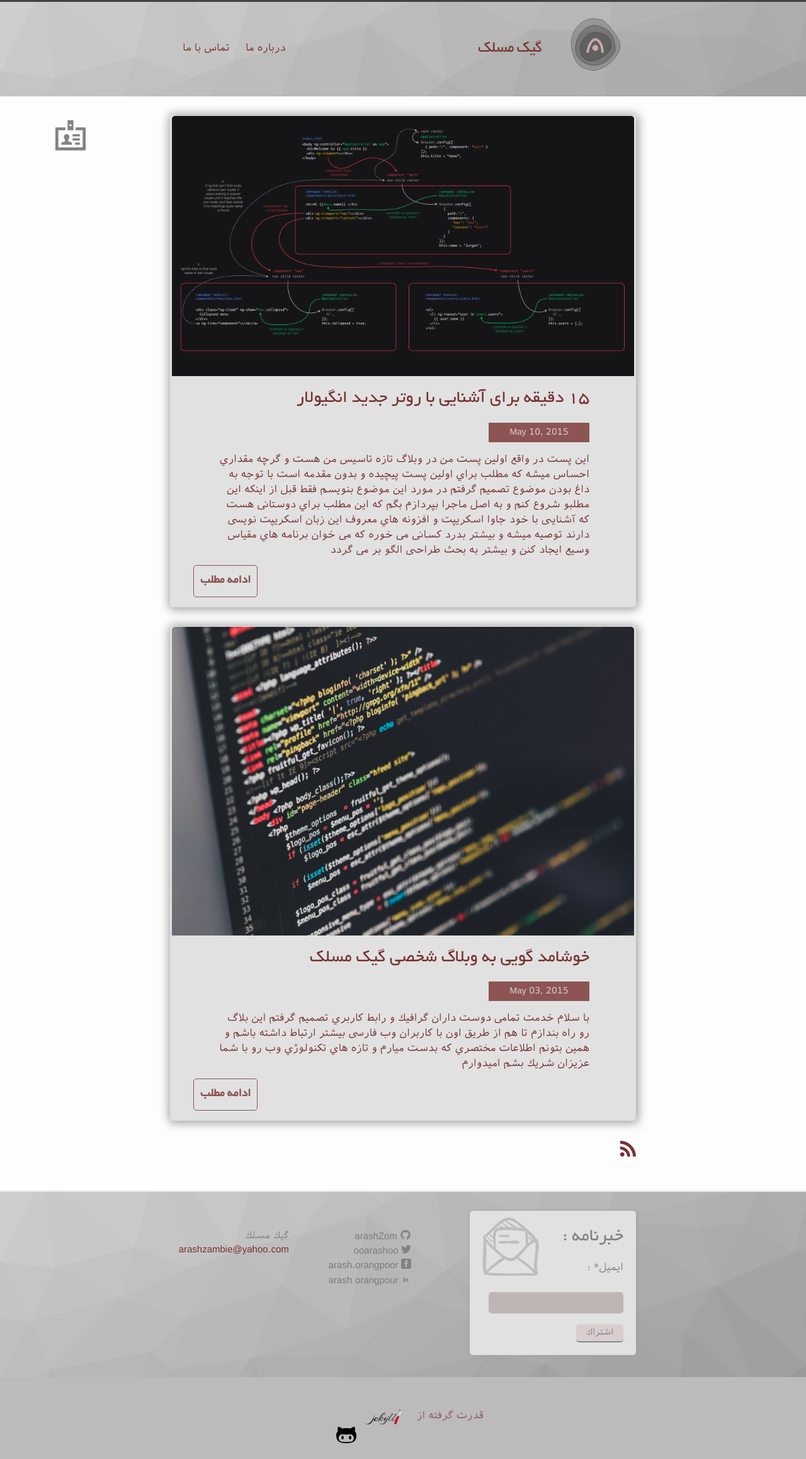
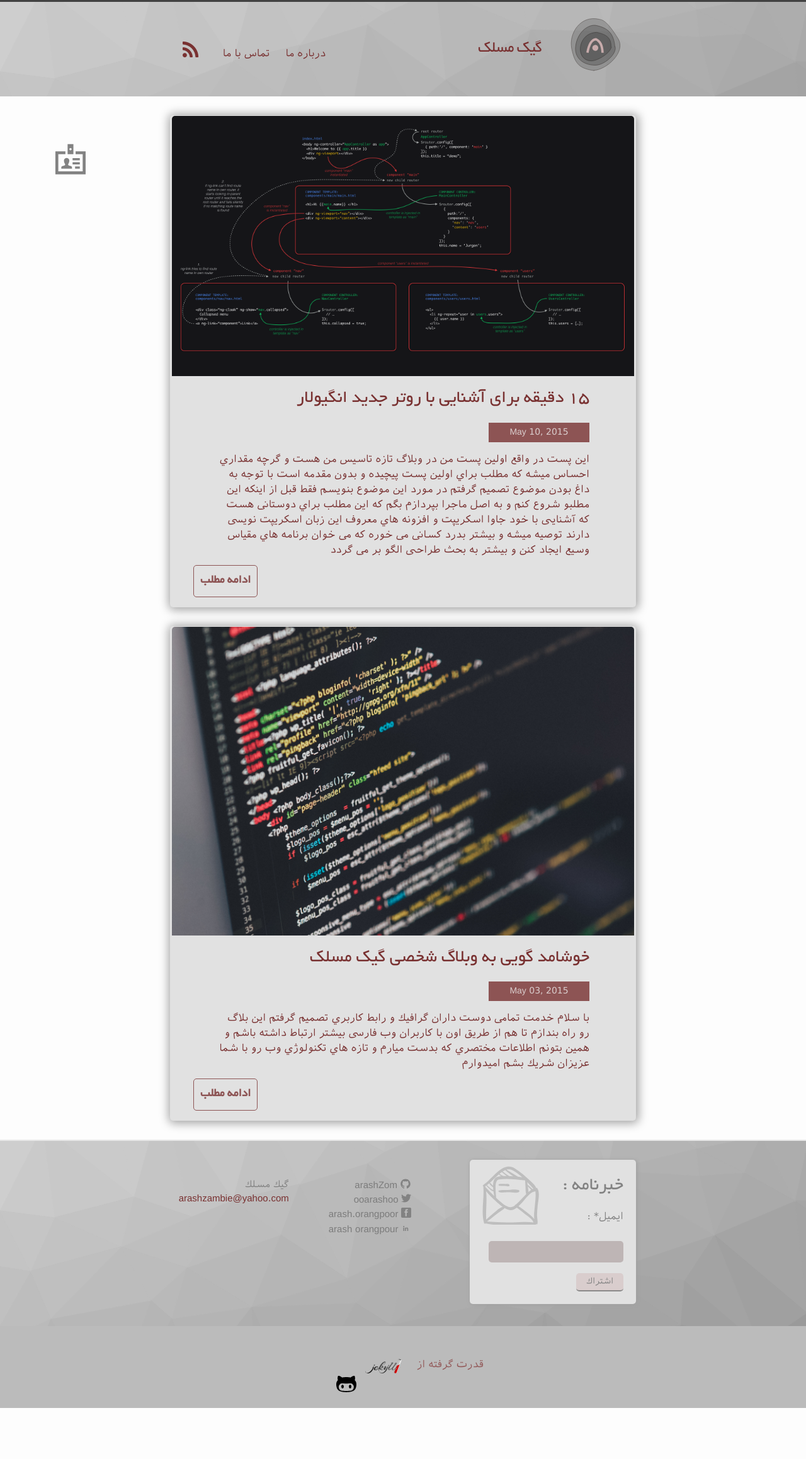
Before and after one commit to arashZom/arashzom.github.io, a Jekyll site: the page built from index.md, in a window 1280 px wide. Shown: the whole page at 63% size. Built offline with Jekyll 4.4.1, drawn with Linux system fonts in a browser that asks for light colours; after the commit the page ends 2235 px from its top, so only the background shows below that.

Commit message:
some changes happend

```diff
--- a/_includes/head.html
+++ b/_includes/head.html
@@ -26,5 +26,6 @@
   <script type="text/javascript" src="{{"/js/jquery.lazy.picture.min.js" | prepend: site.baseurl}}" defer></script>-->
   <script type="text/javascript" src="{{"/js/snap.js" | prepend : site.baseurl}}" defer></script>
   <script type="text/javascript" src="{{"/js/ga.js" | prepend : site.baseurl}}" defer></script>
-  <script type="text/javascript" src="{{"/js/jquery.jScrollPane.min.js"| prepend : site.baseurl}}" defer></script>
+  <script type="text/javascript" src="{{"/js/jquery.jScrollPane.min.js" | prepend : site.baseurl}}" defer></script>
+  <script type="text/javascript" src="{{"/js/jquery.sticky-kit.min.js" | prepend : site.baseurl}}" defer></script>
 </head>
--- a/_includes/header.html
+++ b/_includes/header.html
@@ -262,13 +262,20 @@
   </g>
 </svg> -->
       </a>
-
+<!--style="position:absolute;left:5%;"-->
+      <a href="{{ '/feed.xml' | prepend: site.baseurl }}" title="اشتراك از طريق rss" class="page-link rss" style="float:left;margin-top:10%;margin-right:5%;" >
+        <i class="fa fa-rss fa-2x"></i>
+      </a>
       <div class="trigger">
         {% for page in site.pages %}
           {% if page.title %}
             <a class="page-link" href="{{ page.url | prepend: site.baseurl }}">{{ page.title }}</a>
           {% endif %}
         {% endfor %}
+
+ <!--<p class="rss-subscribe">-->
+
+ <!--</p>-->
       </div>
     </nav>
 
--- a/_layouts/default.html
+++ b/_layouts/default.html
@@ -6,8 +6,8 @@
   <body>
 
     {% include header.html %}
+    <div class="page-content">
     {% include bio1.html %}
-    <div class="page-content">
       <div class="wrapper">
         {{ content }}
       </div>
--- a/_layouts/home.html
+++ b/_layouts/home.html
@@ -30,10 +30,5 @@ layout: default
     {% endfor %}
   </ul>
 
- <p class="rss-subscribe">
-   <a href="{{ '/feed.xml' | prepend: site.baseurl }}" title="اشتراك از طريق rss" >
-    <i class="fa fa-rss fa-2x"></i>
-  </a>
- </p>
 
 </div>
--- a/_sass/_layout.scss
+++ b/_sass/_layout.scss
@@ -11,6 +11,9 @@
     // Positioning context for the mobile navigation icon
     position: relative;
     direction:ltr;
+    // .wrapper{
+    //     min-width: 85% !important;
+    // }
 }
 
 .site-title {
@@ -133,11 +136,17 @@
 }
 .site-nav {
     float: left;
-    line-height: 150px;
+    line-height: 120px;
+    width: 50% !important;
+    margin-top: 1.5em;
 
     .menu-icon {
         display: none;
     }
+
+    // .trigger{
+    //     width:50%;
+    // }
 
     .page-link {
         color: $text-color;
@@ -152,6 +161,9 @@
         // &:not(:first-child) {
          margin-left: 20px;
         // }
+    }
+    .rss{
+
     }
 
     @include media-query($on-palm) {
@@ -200,6 +212,9 @@
                 border-bottom:none;
             }
             // margin-left:20px !important;
+        }
+        .rss{
+            display: none;
         }
     }
 }
@@ -402,6 +417,11 @@
         width: -webkit-calc(100% - (#{$spacing-unit} / 2));
         width:         calc(100% - (#{$spacing-unit} / 2));
     }
+      .site-nav{
+            width: 30% !important;
+            // background-color: transparent;
+        }
+
 }
 
 @include media-query($on-palm) {
@@ -471,6 +491,13 @@
         margin-right: auto;
         margin-left:auto;
     }
+    .site-header .wrapper .site-nav{
+        width:36px !important;
+    }
+
+    .site-header .wrapper .site-nav:hover{
+        width:136px !important;
+    }
 }
 
 
@@ -486,7 +513,7 @@
     height:auto !important;
     // background-color:$background-color2;
     // margin:0 50px;
-    padding: $spacing-unit 0;
+    // padding: $spacing-unit 0;
     .wrapper{
         // float:right;
     }
@@ -501,7 +528,7 @@
 .post-list {
     margin-left: 0;
     list-style: none;
-
+    margin-top: $spacing-unit;
      li {
         .postpic{
             img{
@@ -515,6 +542,8 @@
                 margin-bottom: 15px;
         }
         margin-bottom: $spacing-unit;
+        // margin-top: $spacing-unit;
+        // margin: $spacing-unit 0;
         background-color: #E1E1E1;
         box-shadow:1px 1px 15px 3px #a1a1a1;
         border-radius:5px;
@@ -1068,7 +1097,15 @@
 }
 
 
-
+.is_stuck{
+    // position: fixed !important;
+    // min-height: 100px;
+    height:100px;
+    // // width: 100% !important;
+    z-index: 99999 !important;
+    // top:0px;
+    opacity:1;
+}
 
 .picTag
  {
@@ -1131,16 +1168,24 @@
 //     }
 
 /// end .............
+.scotch-panel-wrapper{
+        // margin: -30px 0 !important;
+
+}
 
 #panel {
-    dispay:none;
+    // display:none;
         // position: fixed;
         // left: -15.625em; /*right or left and the width of your navigation panel*/
         // width: 15.625em; /*should match the above value*/
-     text-align:center !important;
-     color:#D9CACA !important;
+    text-align:center !important;
+    color:#D9CACA !important;
     background-color:#793131;
     opacity:0.4;
+    margin: -30px 0 !important;
+    // margin-bottom: -30px !important;
+    z-index:999999 !important;
+    // padding-right: 10px;
     // display:none;
     h4 {
         display:none;
@@ -1159,7 +1204,7 @@
         display:none;
     }
     .biography{
-        display:none;
+         display:none;
          margin:50px auto;
          padding:0 10px;
          // text-align:middle;
@@ -1169,13 +1214,15 @@
 
             // float:left;
             display: none;
-            text-align:left !important;
+            text-align:center !important;
             // margin-left:100px;
-            margin-top:-25px;
+            // margin-top:-25px;
+            margin-right: 15px;
+            // margin:-25px auto;
             list-style: none;
             padding: 0;
             li{
-                 margin-left:10px !important;
+                 margin-left:5px !important;
                  display: inline;
                  i{
                     color:#CECECE;
--- a/js/snap.js
+++ b/js/snap.js
@@ -14,8 +14,9 @@ $(function(){
 		// var scotchPanel;
 	// transformicons.add([]);
 	//
-	//
+	// { parent: ".scotch-panel-canvas" }
 
+	// $(".profile").stick_in_parent();
 
   //    $(".jspDrag").on('mouseover', function(event) {
   //              	event.preventDefault();
@@ -29,7 +30,7 @@ $(function(){
 	 //   });
 
      var scotchPanel = $('#panel').scotchPanel({
-		    containerSelector: 'body', // As a jQuery Selector
+		    containerSelector: '.page-content', // As a jQuery Selector
 		    direction: 'left', // Make it toggle in from the left
 		    duration: 300, // Speed in ms how fast you want it to be
 		    transition: 'ease', // CSS3 transition type: linear, ease, ease-in, ease-out, ease-in-out, cubic-bezier(P1x,P1y,P2x,P2y)
@@ -37,6 +38,36 @@ $(function(){
 		    distanceX: '40%', // Size fo the toggle
 		    enableEscapeKey: true // Clicking Esc will close the panel
 		});
+// ,recalc_every:3
+    // $(".page-content .profile").stick_in_parent();
+        $(".site-header").stick_in_parent({parent:"body",spacer:false,bottoming:true,recalc_every:1})
+         .on("sticky_kit:stick", function(e) {
+    			console.log("has stuck!", e.target);
+    			$(this).children('.wrapper').children('.site-title').css({
+    				lineHeight: "120px",
+    				marginTop: "-.5em"
+    			});
+    			// if(!matchMedia("only screen and (max-width: 480px)").matches){
+    			if($(window).width() >= 480){
+	    			$(this).children('.wrapper').children('.site-nav').css({
+	    				lineHeight: "120px",
+	    				marginTop: "-.5em"
+	    			});
+
+    			}
+    		$(this).children('.wrapper').children('#mySvgWrapper').children("svg").css({width: "100px", height:"100px"});
+    			// }
+ 		})
+  		.on("sticky_kit:unstick", function(e) {
+    			console.log("has unstuck!", e.target);
+    			// .style("transform","translate3d(0px, 0px, 0px)")
+    			// $(this).parent('.scotch-panel-canvas').css('transform', 'translate3d(0px, 0px, 0px)');;
+    			// $(this).addClass('.site-header');
+    			$(this).children('.wrapper').children('.site-title').removeAttr("style");
+    			$(this).children('.wrapper').children('.site-nav').removeAttr("style");
+    			$(this).children('.wrapper').children('#mySvgWrapper').children('svg').removeAttr("style");
+  		});
+
 
 	var elm = Snap("#mySvgWrapper");
 	var g = elm.select("#layer1");
@@ -187,7 +218,17 @@ setInterval(function() {
 		}
 		// $(".profile svg").show();
 	}
+
+	$(window).scroll(function(event) {
+		/* Act on the event */
+		if($(this).scrollTop() == 0){
+			$(".site-header").trigger('sticky_kit:unstick');
+		}
+	});
+
 },200);
+
+
 
 $(window).resize(function(event) {
 	/* Act on the event */
@@ -743,91 +784,91 @@ s.mouseout(function() {
 //---------------------scroll highjacking----------------------------------------
 
 
-$(window).scroll(function(event) {
-	// console.log("scroll top :"+$(this).scrollTop());
-	event.preventDefault();
-		// console.log("page content :"+$(".site-header").height()+$(".page-content").height());
-		// console.log("scroll:"+$(this).scrollTop());
-		var scrollFromTop = $(this).scrollTop();
-		var heightOfPage = $(".site-header").height() + $(".page-content").height();
-		var height = $(".profile svg").outerHeight() + 20;
-	/* Act on the event */
-	//< $(".site-header").height() + $(".page-content").height()
-	if(scrollFromTop > 100 && scrollFromTop < heightOfPage){
-		 // $(".page-content .profile").attr('style','');
-		 // console.log("happend :"+$(".page-content .profile").marginTop+"page content:"+$(".site-header").height()+$(".page-content").height());
+// $(window).scroll(function(event) {
+// 	// console.log("scroll top :"+$(this).scrollTop());
+// 	event.preventDefault();
+// 		// console.log("page content :"+$(".site-header").height()+$(".page-content").height());
+// 		// console.log("scroll:"+$(this).scrollTop());
+// 		var scrollFromTop = $(this).scrollTop();
+// 		var heightOfPage = $(".site-header").height() + $(".page-content").height();
+// 		var height = $(".profile svg").outerHeight() + 20;
+// 	/* Act on the event */
+// 	//< $(".site-header").height() + $(".page-content").height()
+// 	if(scrollFromTop > 100 && scrollFromTop < heightOfPage){
+// 		 // $(".page-content .profile").attr('style','');
+// 		 // console.log("happend :"+$(".page-content .profile").marginTop+"page content:"+$(".site-header").height()+$(".page-content").height());
 
-  		// $(".page-content .profile").attr('style', '');
-							  // 		$(".page-content .profile").css({
-									// 	position: 'fixed',
-									// 	top: '165px',
-									// 	left: '50px'
-									// });
-       // if()
-       	// $(".page-content .profile ").attr('style','');
-		$(".page-content .profile").css({
-			position: 'fixed',
-			top: '165px'
-		});
+//   		// $(".page-content .profile").attr('style', '');
+// 							  // 		$(".page-content .profile").css({
+// 									// 	position: 'fixed',
+// 									// 	top: '165px',
+// 									// 	left: '50px'
+// 									// });
+//        // if()
+//        	// $(".page-content .profile ").attr('style','');
+// 		$(".page-content .profile").css({
+// 			position: 'fixed',
+// 			top: '165px'
+// 		});
 
-		// .css(
-		// 	'position': 'fixed'
-		// 	// top: '165px'
-		// );
-	}
-	// else{
+// 		// .css(
+// 		// 	'position': 'fixed'
+// 		// 	// top: '165px'
+// 		// );
+// 	}
+// 	// else{
 
-		 // $(".page-content .profile").attr('style', '');
-  	// 	 $(".page-content .profile").css({
-  	// 	 	position: 'absolute',
-  	// 	 	top: '20px'
-  	// 	 });
-	// }
-	// if($(this).scrollTop() + height > $(".site-header").height() + $(".page-content").height())
-	// {
-		// $(".page-content .profile").css({
-		// 	position: 'absolute',
-		// 	top: '20px'
-		// 	// left:'45px'
-		// });
-         // $(".page-content .profile").addClass('AbsoluteIdcart');
-     //     $(".page-content .profile").attr('style', '');
-  		 // $(".page-content .profile").css({
-  		 // 	position: 'absolute',
-  		 // 	top: '20px'
-  		 // });
-	// }
-	if(scrollFromTop >= heightOfPage)
-	{
-		// console.log("something happend:" + scrollFromTop);
-		// $(".page-content .profile ").attr('style', '');
-		// $(".page-content .profile svg").attr('style', '');
-	// 	 $(".page-content .profile").attr('style','');
-		         $(".page-content .profile").css({
-		         	position: 'absolute',
-		         	top: '20px'
-		         });
-		 //        // $(".page-content .profile").removeClass('AbsoluteIdcart');
-	}
-	// if($(this).scrollTop() > 150 ){
-	// 	$(".site-header").css({
-	// 		position:'fixed',
-	// 		width: '100%',
-	// 		top: 0,
-	// 		// left:'50px',
-	// 		height:'80px'
-	// 	});
-	// }
-	// if($(this).scrollTop() <= 150 ){
-	// 	$(".site-header").css({
-	// 		position:'relative',
-	// 		// width: '100%',
-	// 		// top: 0,
-	// 		// left:'50px',
-	// 		height:'100px'
-	// 	});
-	// }
-});
+// 		 // $(".page-content .profile").attr('style', '');
+//   	// 	 $(".page-content .profile").css({
+//   	// 	 	position: 'absolute',
+//   	// 	 	top: '20px'
+//   	// 	 });
+// 	// }
+// 	// if($(this).scrollTop() + height > $(".site-header").height() + $(".page-content").height())
+// 	// {
+// 		// $(".page-content .profile").css({
+// 		// 	position: 'absolute',
+// 		// 	top: '20px'
+// 		// 	// left:'45px'
+// 		// });
+//          // $(".page-content .profile").addClass('AbsoluteIdcart');
+//      //     $(".page-content .profile").attr('style', '');
+//   		 // $(".page-content .profile").css({
+//   		 // 	position: 'absolute',
+//   		 // 	top: '20px'
+//   		 // });
+// 	// }
+// 	if(scrollFromTop >= heightOfPage)
+// 	{
+// 		// console.log("something happend:" + scrollFromTop);
+// 		// $(".page-content .profile ").attr('style', '');
+// 		// $(".page-content .profile svg").attr('style', '');
+// 	// 	 $(".page-content .profile").attr('style','');
+// 		         $(".page-content .profile").css({
+// 		         	position: 'absolute',
+// 		         	top: '20px'
+// 		         });
+// 		 //        // $(".page-content .profile").removeClass('AbsoluteIdcart');
+// 	}
+// 	// if($(this).scrollTop() > 150 ){
+// 	// 	$(".site-header").css({
+// 	// 		position:'fixed',
+// 	// 		width: '100%',
+// 	// 		top: 0,
+// 	// 		// left:'50px',
+// 	// 		height:'80px'
+// 	// 	});
+// 	// }
+// 	// if($(this).scrollTop() <= 150 ){
+// 	// 	$(".site-header").css({
+// 	// 		position:'relative',
+// 	// 		// width: '100%',
+// 	// 		// top: 0,
+// 	// 		// left:'50px',
+// 	// 		height:'100px'
+// 	// 	});
+// 	// }
+// });
 
 // if(window.location.href == "%http://localhost:4000/jekyll/update%"){
 // 	console.log("log for index pages");
```
Also changed, not shown: js/jquery.sticky-kit.min.js (added).
